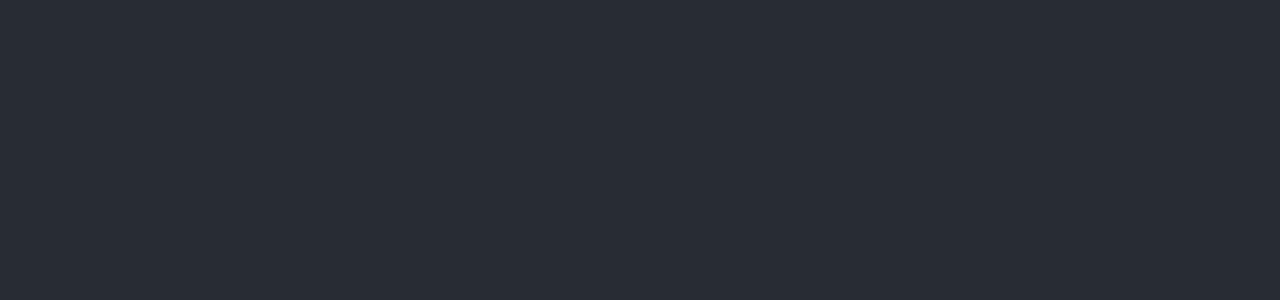
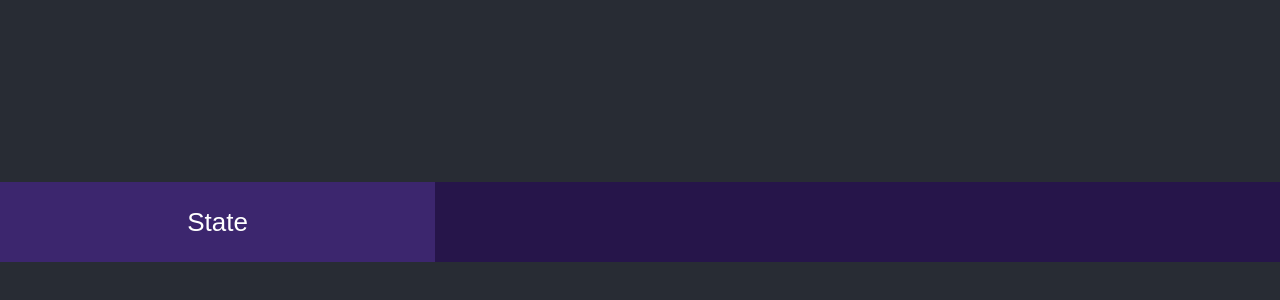
Before and after one commit to zacksabbath/frontend-ui, a React (Create React App) app: page /Local in a window 1280 px wide. Shown: the part 538-838 px from the top of the page. Built offline with nearby package versions, Linux system fonts and the light colour scheme.

Commit message:
needs logic

```diff
--- a/src/Routes.tsx
+++ b/src/Routes.tsx
@@ -1,13 +1,7 @@
 import React from 'react';
 import { BrowserRouter as Router, Switch, Route, Link } from 'react-router-dom';
 
-import {
-  NewsfeedPage,
-  Homepage,
-  LocalIssues,
-  FederalIssues,
-  StateIssues,
-} from 'components';
+import { NewsfeedPage, Homepage, Local, Federal, State } from 'components';
 
 export default function Routes() {
   return (
@@ -24,14 +18,14 @@ export default function Routes() {
         </Route>
 
         {/* Standin for the Issues Pages  */}
-        <Route path="/LocalIssues" exact>
-          <LocalIssues />
+        <Route path="/Local" exact>
+          <Local />
         </Route>
-        <Route path="/FederalIssues" exact>
-          <FederalIssues />
+        <Route path="/Federal" exact>
+          <Federal />
         </Route>
-        <Route path="/StateIssues" exact>
-          <StateIssues />
+        <Route path="/State" exact>
+          <State />
         </Route>
         {/* end of standing */}
       </Switch>
--- a/src/components/atoms/Button/Button.tsx
+++ b/src/components/atoms/Button/Button.tsx
@@ -4,10 +4,11 @@ const ButtonStyle = styled.button(props => {
   return css`
     background-color: #3c266e;
     color: white;
-    flex: left;
+    flex: right;
     flex-direction: row;
     text-align: center;
-    display: inline;
+    position: relative;
+    display: row;
   `;
 });
 
--- /dev/null
+++ b/src/components/molecules/FooterNav/FooterNav.tsx
@@ -0,0 +1,42 @@
+import React from 'react';
+import styled from 'styled-components';
+import { ButtonStyle } from 'components';
+
+const FooterStyle = styled.div`
+  display: flex;
+  position: fixed;
+  width: 100%;
+  background-color: #26154a;
+  bottom: 0;
+  height: 10%;
+
+  button {
+    width: 34%;
+    font-size: 100%;
+    flex-direction: left;
+  }
+  .isActive {
+    border-top-color: #da0064;
+    border-width: 10px 0 0 0;
+  }
+
+  .notActive {
+    border: none;
+  }
+`;
+
+export default function FooterNav({ issue, index, toggleNav }: any) {
+  return (
+    <>
+      <FooterStyle>
+        <ButtonStyle
+          className={issue.isCurrent ? 'isActive' : 'notActive'}
+          key={index}
+          onClick={() => toggleNav(index)}
+        >
+          {issue.name}
+        </ButtonStyle>
+      </FooterStyle>
+    </>
+  );
+}
--- a/src/components/molecules/index.ts
+++ b/src/components/molecules/index.ts
@@ -1,4 +1,5 @@
 export { default as ThumbIcons } from './ThumbIcons/ThumbIcons';
 export { default as NewsfeedItem } from './NewsfeedItem/NewsfeedItem';
+export { default as FooterNav } from './FooterNav/FooterNav';
 
 export * from './NewsfeedCards';
--- a/src/components/organisms/Footer/FooterNav.tsx
+++ /dev/null
@@ -1,74 +0,0 @@
-import React from 'react';
-import styled from 'styled-components';
-import { useHistory, useLocation } from 'react-router-dom';
-import { ButtonStyle } from 'components';
-
-const FooterStyle = styled.div`
-  display: flex;
-  position: fixed;
-  width: 100%;
-  background-color: #26154a;
-  bottom: 0;
-  height: 10%;
-
-  button {
-    width: 34%;
-    font-size: 100%;
-  }
-  .currentButton {
-    border-top-color: #da0064;
-    border-width: 10px 0 0 0;
-  }
-
-  .notCurrent {
-    border: none;
-  }
-`;
-
-type FooterProps = {
-  isCurrent?: string;
-  navRoute?: string;
-};
-
-export default function FooterNav(props: FooterProps) {
-  var history = useHistory();
-  var location = useLocation();
-  let currentLocation = location.pathname;
-
-  let isLocal;
-  let isState;
-  let isFederal;
-
-  if (currentLocation === '/LocalIssues') {
-    isLocal = true;
-  } else if (currentLocation === '/StateIssues') {
-    isState = true;
-  } else if (currentLocation === '/FederalIssues') {
-    isFederal = true;
-  }
-
-  return (
-    <>
-      <FooterStyle>
-        <ButtonStyle
-          className={isLocal ? 'currentButton' : 'notCurrent'}
-          onClick={() => history.push('/LocalIssues')}
-        >
-          Local
-        </ButtonStyle>
-        <ButtonStyle
-          className={isState ? 'currentButton' : 'notCurrent'}
-          onClick={() => history.push('/StateIssues')}
-        >
-          State
-        </ButtonStyle>
-        <ButtonStyle
-          className={isFederal ? 'currentButton' : 'notCurrent'}
-          onClick={() => history.push('/FederalIssues')}
-        >
-          Federal
-        </ButtonStyle>
-      </FooterStyle>
-    </>
-  );
-}
--- a/src/components/organisms/index.ts
+++ b/src/components/organisms/index.ts
@@ -1,3 +1,3 @@
 export { default as Newsfeed } from './Newsfeed/Newsfeed';
-export { default as FooterNav } from './Footer/FooterNav';
+export { default as IssuesFooter } from './issuesFooter/issuesFooter';
 export { default as Header } from './Header/Header';
--- /dev/null
+++ b/src/components/organisms/issuesFooter/issuesFooter.tsx
@@ -0,0 +1,35 @@
+import React, { useState } from 'react';
+import { FooterNav } from 'components';
+
+export default function IssuesFooter() {
+  const [issues] = useState([
+    {
+      page: '/Local',
+      name: 'Local',
+      isCurrent: false,
+    },
+
+    {
+      page: '/Federal',
+      name: 'Federal',
+      isCurrent: false,
+    },
+    {
+      page: '/State',
+      name: 'State',
+      isCurrent: false,
+    },
+  ]);
+
+  const toggleNav = (index: any) => {
+    console.log('toggleNav' + index);
+  };
+
+  return (
+    <>
+      {issues.map((issue, index) => (
+        <FooterNav issue={issue} index={index} toggleNav={toggleNav} />
+      ))}
+    </>
+  );
+}
--- a/src/components/pages/Issues/federalIssues.tsx
+++ b/src/components/pages/Issues/federalIssues.tsx
@@ -1,11 +1,11 @@
 import React from 'react';
 
-import { FooterNav } from 'components';
+import { IssuesFooter } from 'components';
 
-export default function FederalIssues() {
+export default function Federal() {
   return (
     <>
-      <FooterNav />
+      <IssuesFooter />
     </>
   );
 }
--- a/src/components/pages/Issues/localIssues.tsx
+++ b/src/components/pages/Issues/localIssues.tsx
@@ -1,11 +1,11 @@
 import React from 'react';
 
-import { FooterNav } from 'components';
+import { IssuesFooter } from 'components';
 
-export default function LocalIssues() {
+export default function Local() {
   return (
     <>
-      <FooterNav />
+      <IssuesFooter />
     </>
   );
 }
--- a/src/components/pages/Issues/stateIssues.tsx
+++ b/src/components/pages/Issues/stateIssues.tsx
@@ -1,11 +1,11 @@
 import React from 'react';
 
-import { FooterNav } from 'components';
+import { IssuesFooter } from 'components';
 
-export default function StateIssues() {
+export default function State() {
   return (
     <>
-      <FooterNav />
+      <IssuesFooter />
     </>
   );
 }
--- a/src/components/pages/index.ts
+++ b/src/components/pages/index.ts
@@ -1,5 +1,5 @@
 export { default as Homepage } from './Homepage/Homepage';
 export { default as NewsfeedPage } from './NewsfeedPage/NewsfeedPage';
-export { default as LocalIssues } from './Issues/localIssues';
-export { default as StateIssues } from './Issues/stateIssues';
-export { default as FederalIssues } from './Issues/federalIssues';
+export { default as Local } from './Issues/localIssues';
+export { default as State } from './Issues/stateIssues';
+export { default as Federal } from './Issues/federalIssues';
```
Also changed, not shown: src/components/organisms/issuesFooter/issuesFooter.mdx (added), 1 other file (tests, documents, lock files or other folders).
